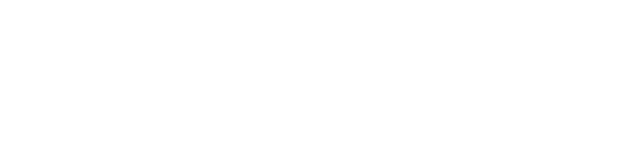
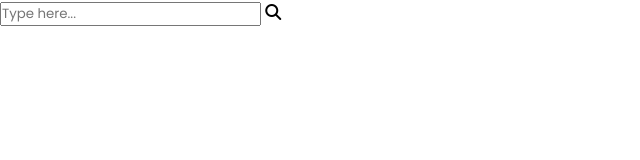
Before and after one commit to jeanmikhaelfuentes/search-box, a plain HTML site: page index.html in a window 1280 px wide. Shown: the whole page, without its empty margins (0-640 px from the left). Drawn offline with Linux system fonts and the light colour scheme.

Commit message:
Added HTML Code

```diff
--- a/index.html
+++ b/index.html
@@ -8,6 +8,13 @@
     <script src="https://kit.fontawesome.com/e3d67c974f.js" crossorigin="anonymous"></script>
 </head>
 <body>
-
+    <div class="box">
+        <div class="search-box">
+           <input type="text" placeholder="Type here...">
+           <label for="">
+                <i class="fas fa-search"></i>
+           </label>
+        </div>
+    </div>
 </body>
 </html>
```
